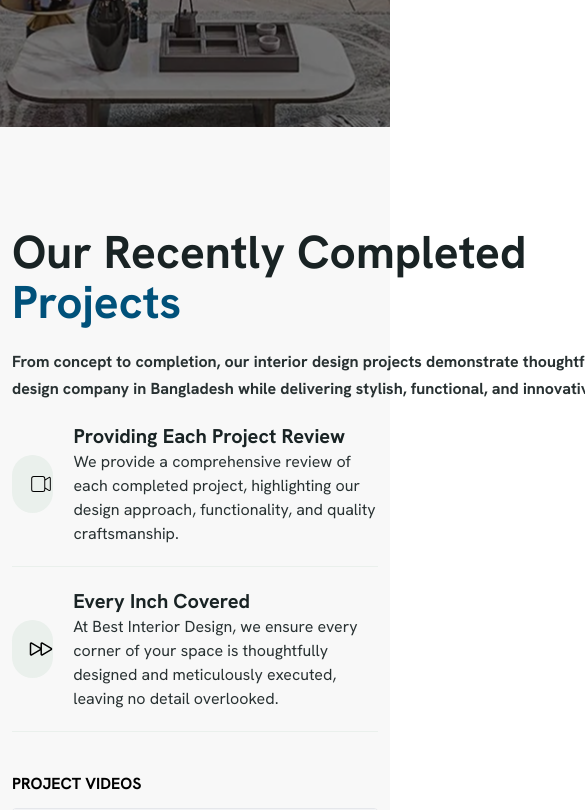
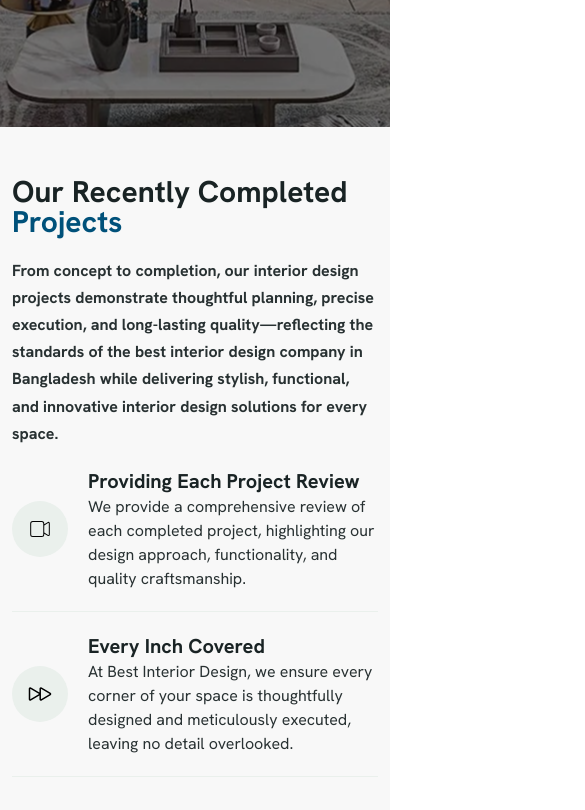
Before and after one commit to Sijan666/starInterior, a Next.js app: page / in a window 390 px wide. Shown: the part 1300-2110 px from the top of the page, 585 px wide, since content can reach past the window. Built offline with nearby package versions, Linux system fonts and the light colour scheme.

Commit message:
Recently Projects Part Done

```diff
--- a/src/components/layouts/Recentlyprojects.jsx
+++ b/src/components/layouts/Recentlyprojects.jsx
@@ -12,7 +12,7 @@ export default function Recentlyprojects() {
     {
       id: 1,
       title: "Modern Home Interior Project - Agargaon",
-      videoUrl: "https://www.youtube.com/embed/watch?v=JFlxHbwiKJI",
+      videoUrl: "https://www.youtube.com/embed/watch?v=jQ_itUk9QOA&t=5s",
       thumbnail:
         "https://i.ytimg.com/vi/x1R2JAAWrgM/hq720.jpg?sqp=-oaymwEnCNAFEJQDSFryq4qpAxkIARUAAIhCGAHYAQHiAQoIGBACGAY4AUAB&rs=AOn4CLBSC5kPQJQru7j9XSj4oDUEJXMqDw",
     },
@@ -62,44 +62,42 @@ export default function Recentlyprojects() {
   const [selectedVideo, setSelectedVideo] = useState(projects[0].videoUrl);
 
   return (
-    <section className="bg-[#F8F8F8] py-[100px]">
+    <section className="bg-[#F8F8F8] py-12.5 lg:py-25">
       <Container>
-        <h3 className="text-jprimary text-[46px] font-bold w-[550px] leading-[50.6px]">
+        <h3 className="text-jprimary text-[30px] lg:text-[46px] font-bold lg:w-137.5 leading-7.5 lg:leading-[50.6px]">
           Our Recently Completed <span className="text-btn">Projects</span>
         </h3>
-        <p className="text-[#283132] text-base font-bold leading-[27.2px] my-5 w-330">
+        <p className="text-[#283132] text-base font-bold leading-[27.2px] my-5 lg:w-330">
           From concept to completion, our interior design projects demonstrate
           thoughtful planning, precise execution, and long-lasting
           quality—reflecting the standards of the best interior design company
           in Bangladesh while delivering stylish, functional, and innovative
           interior design solutions for every space.
         </p>
-
         {/* Providing Each Project Review */}
         <div className="flex items-center gap-x-5 group border-b border-[#EAF0EC] pb-5">
-          <div className="relative p-[17px] bg-[#EAF0EC] rounded-full overflow-hidden transition-colors duration-500 group-hover:text-white">
+          <div className="relative h-14 w-14  flex items-center justify-center p-4.25 bg-[#EAF0EC] rounded-full overflow-hidden transition-colors duration-500 group-hover:text-white shrink-0">
             <span className="absolute inset-0 z-0 bg-jprimary scale-0 rounded-full transition-transform duration-500 ease-in-out group-hover:scale-150 origin-center"></span>
-            <div className="relative z-10">
+            <div className="relative z-10 flex items-center justify-center">
               <CiVideoOn size={24} />
             </div>
           </div>
-          <div>
+          <div className="">
             <h4 className="text-jprimary text-xl font-bold">
               Providing Each Project Review
             </h4>
-            <p className="text-[#283132] text-base">
+            <p className="text-[#283132] text-base ">
               We provide a comprehensive review of each completed project,
               highlighting our design approach, functionality, and quality
               craftsmanship.
             </p>
           </div>
         </div>
-
         {/* Every Inch Covered */}
         <div className="flex items-center gap-x-5 group my-5 border-b border-[#EAF0EC] pb-5">
-          <div className="relative p-[17px] bg-[#EAF0EC] rounded-full overflow-hidden transition-colors duration-500 group-hover:text-white">
+          <div className="relative h-14 w-14  flex items-center justify-center p-4.25 bg-[#EAF0EC] rounded-full overflow-hidden transition-colors duration-500 group-hover:text-white shrink-0">
             <span className="absolute inset-0 z-0 bg-jprimary scale-0 rounded-full transition-transform duration-500 ease-in-out group-hover:scale-150 origin-center"></span>
-            <div className="relative z-10">
+            <div className="relative z-10  flex items-center justify-center">
               <IoPlayForwardOutline size={24} />
             </div>
           </div>
@@ -114,7 +112,6 @@ export default function Recentlyprojects() {
             </p>
           </div>
         </div>
-
         {/* Video Section Area */}
         <div className="mt-10">
           <h4 className="text-black text-base font-bold uppercase mb-3">
@@ -124,7 +121,7 @@ export default function Recentlyprojects() {
           <div className="flex flex-col lg:flex-row border border-gray-200 overflow-hidden rounded-sm">
             {/* Left: List Container */}
             <div className="w-full lg:w-[400px] bg-white border-r border-gray-200">
-              <div className="max-h-[450px] overflow-y-scroll custom-scrollbar bg-white">
+              <div className="max-h-112.5 overflow-y-scroll custom-scrollbar bg-white">
                 {projects.map((project) => (
                   <button
                     key={project.id}
@@ -133,7 +130,7 @@ export default function Recentlyprojects() {
                       selectedVideo === project.videoUrl ? "bg-gray-100" : ""
                     }`}
                   >
-                    <div className="w-24 h-16 bg-gray-200 flex-shrink-0 relative">
+                    <div className="w-24 h-16 bg-gray-200 shrink-0 relative">
                       <img
                         src={project.thumbnail}
                         alt="thumb"
@@ -152,7 +149,7 @@ export default function Recentlyprojects() {
             </div>
 
             {/* Right: Video Player Section */}
-            <div className="flex-1 bg-black aspect-video lg:h-[450px]">
+            <div className="mt-5 lg:mt-0 bg-black aspect-video lg:h-112.5">
               <iframe
                 key={selectedVideo}
                 width="100%"
```
